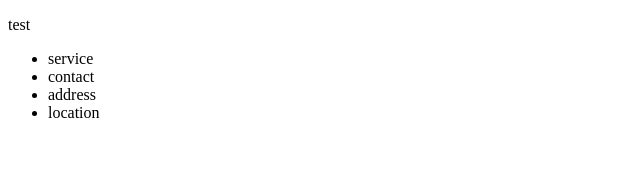
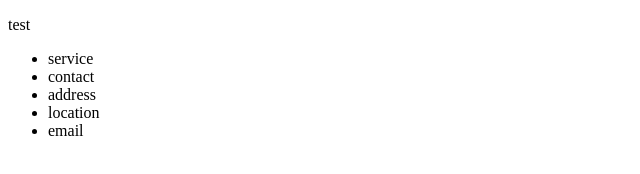
Before and after one commit to Nezerwa/Gym-Git-Exercise-Solutions, a plain HTML site: page index.html in a window 1280 px wide. Shown: the full height of the page, 0-640 px from the left. Drawn offline with Linux system fonts and the light colour scheme.

Commit message:
add changes

```diff
--- a/index.html
+++ b/index.html
@@ -12,6 +12,7 @@
       <li>contact</li>
       <li>address</li>
       <li>location</li>
+      <li>email</li>
     </ul>
   </body>
 </html>
```
